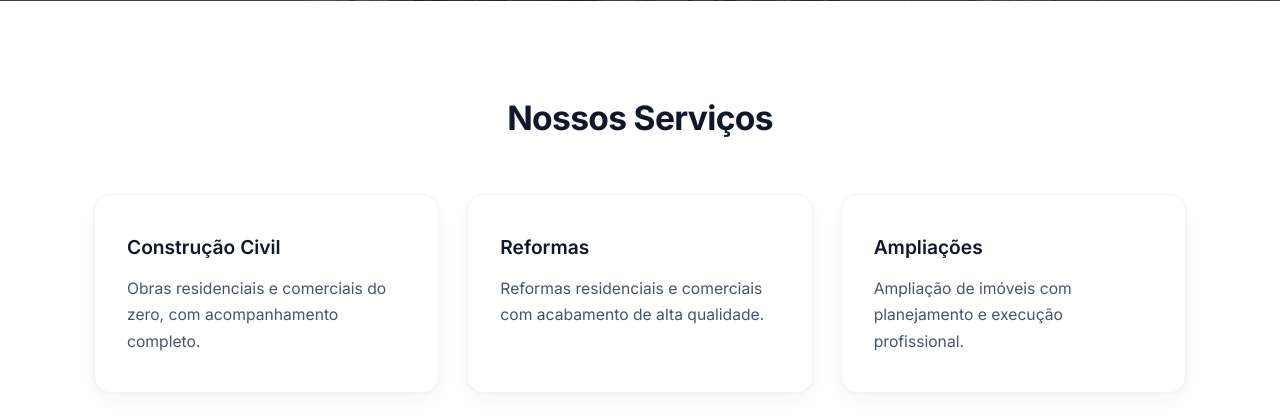
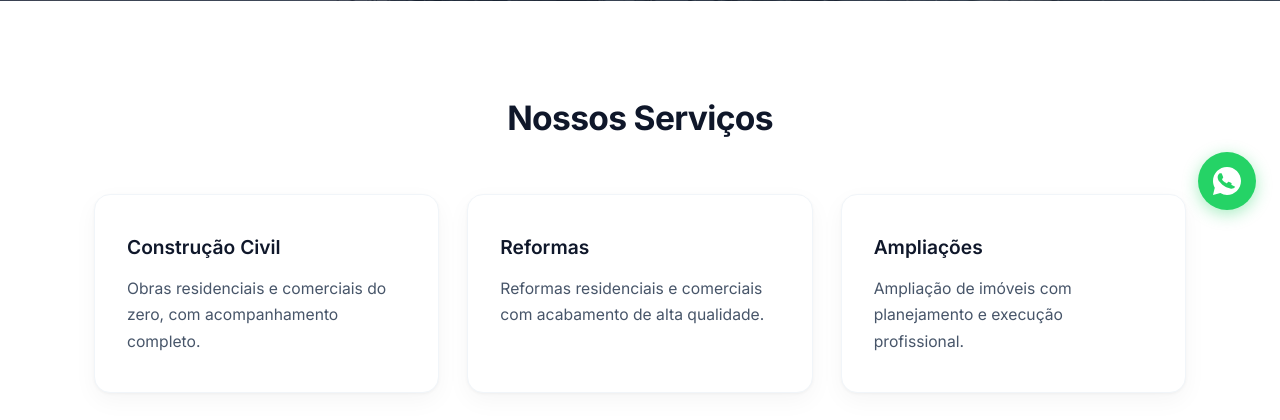
Before and after one commit to coringa187gmailcom-collab/stp-empreiteira, a Flask app: page / in a window 1280 px wide. Shown: the part 566-986 px from the top of the page. Run offline with Flask 3, Linux system fonts and the light colour scheme.

Commit message:
Botão flutuante do WhatsApp

```diff
--- a/static/css/style.css
+++ b/static/css/style.css
@@ -72,3 +72,24 @@ footer { background: #0f172a; color: #94a3b8; text-align: center; padding: 28px;
 }
 
 .preco { color: #fbbf24; font-weight: 700; font-size: 1.05rem; }
+
+
+.whatsapp-float {
+  position: fixed;
+  bottom: 24px;
+  right: 24px;
+  width: 58px;
+  height: 58px;
+  background: #25d366;
+  border-radius: 50%;
+  display: flex;
+  align-items: center;
+  justify-content: center;
+  box-shadow: 0 4px 16px rgba(37, 211, 102, 0.4);
+  z-index: 999;
+  transition: transform 0.2s, box-shadow 0.2s;
+}
+.whatsapp-float:hover {
+  transform: scale(1.08);
+  box-shadow: 0 6px 24px rgba(37, 211, 102, 0.5);
+}
--- a/templates/index.html
+++ b/templates/index.html
@@ -126,5 +126,12 @@
       <p>&copy; 2026 STP Empreiteira. Todos os direitos reservados.</p>
     </div>
   </footer>
+
+  <a href="https://wa.me/5511983182713" class="whatsapp-float" target="_blank" aria-label="WhatsApp">
+    <svg viewBox="0 0 32 32" width="28" height="28" fill="white">
+      <path d="M16 0C7.16 0 0 7.16 0 16c0 2.82.74 5.47 2.03 7.78L0 32l8.4-2.2A15.9 15.9 0 0016 32c8.84 0 16-7.16 16-16S24.84 0 16 0zm9.3 22.6c-.4 1.1-2.3 2-3.2 2.1-.8.1-1.9.2-6.1-1.3-5.1-1.8-8.4-6.4-8.7-6.7-.2-.3-2-2.6-2-5 0-2.4 1.2-3.5 1.7-4 .4-.5 1-.6 1.3-.6h.9c.3 0 .7 0 1 .8.4 1 1.3 3.2 1.4 3.4.1.2.2.5 0 .8-.1.3-.2.5-.4.7-.2.2-.4.5-.6.7-.2.2-.4.4-.2.8.2.4.9 1.5 2 2.4 1.4 1.2 2.5 1.6 2.9 1.8.4.2.6.1.8-.1.2-.3.9-1.1 1.2-1.4.2-.3.5-.3.8-.2.3.1 2 1 2.4 1.1.4.2.6.3.7.4.1.2.1 1-.3 2.1z"/>
+    </svg>
+  </a>
+
 </body>
 </html>
```
